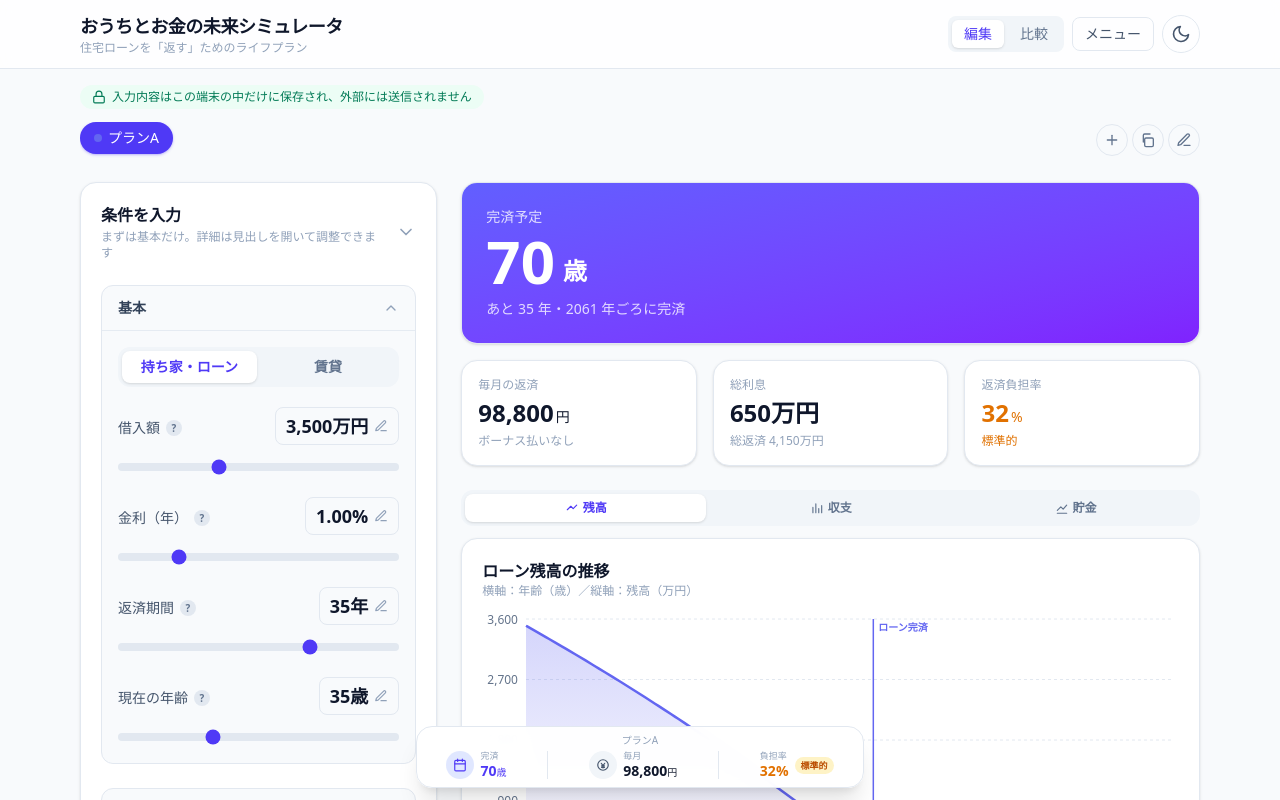
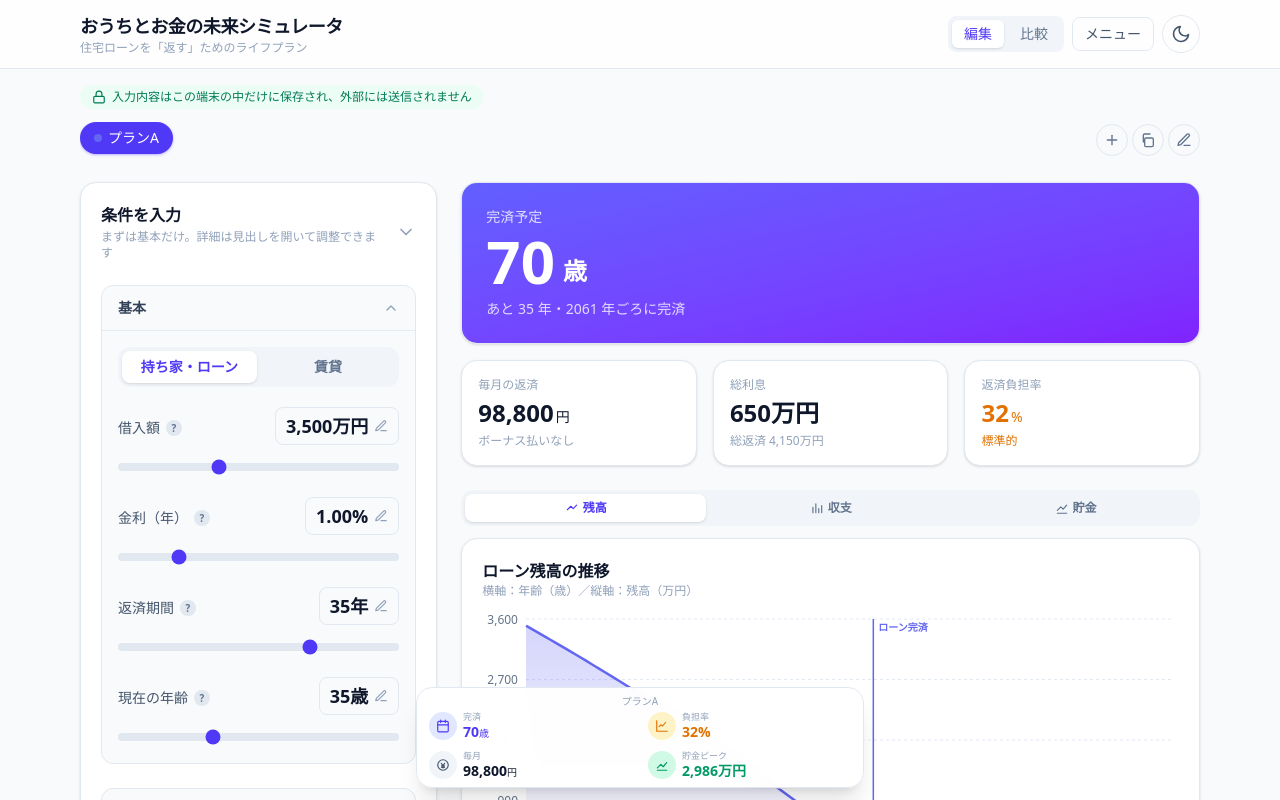
Before and after one commit to taogya/home-loan-simulator, a React (Vite) app: page / in a window 1280 px wide. Shown: the top 800 px of the page. Built offline with nearby package versions, Linux system fonts and the light colour scheme.

Commit message:
フローティングカードを2×2化・貯金ピーク表示を追加

```diff
--- a/src/App.tsx
+++ b/src/App.tsx
@@ -9,7 +9,7 @@ import { ComparePanel } from './components/ComparePanel'
 import { PlanMenu } from './components/PlanMenu'
 import { simulatePlan } from './lib/plan'
 import { loadPlans, savePlans } from './lib/storage'
-import { formatYen } from './lib/format'
+import { formatYen, formatManLabel } from './lib/format'
 import { DEFAULT_FORM } from './types'
 import type { ExpenseItem, FormState, LifeEvent, Plan, PlansState } from './types'
 import { useTheme } from './hooks/useTheme'
@@ -315,19 +315,6 @@ function App() {
         ? 'text-amber-600 dark:text-amber-400'
         : 'text-rose-600 dark:text-rose-400'
 
-  const burdenLabel =
-    result.repaymentBurdenPct < 25
-      ? 'ゆとりあり'
-      : result.repaymentBurdenPct < 35
-        ? '標準的'
-        : '要注意'
-  const burdenBadge =
-    result.repaymentBurdenPct < 25
-      ? 'bg-emerald-100 text-emerald-700 dark:bg-emerald-950/50 dark:text-emerald-300'
-      : result.repaymentBurdenPct < 35
-        ? 'bg-amber-100 text-amber-700 dark:bg-amber-950/50 dark:text-amber-300'
-        : 'bg-rose-100 text-rose-700 dark:bg-rose-950/50 dark:text-rose-300'
-
   return (
     <div className="min-h-screen bg-slate-50 pb-24 text-slate-900 dark:bg-slate-950 dark:text-slate-100">
       <header className="sticky top-0 z-10 border-b border-slate-200 bg-white/80 backdrop-blur dark:border-slate-800 dark:bg-slate-950/80">
@@ -507,7 +494,7 @@ function App() {
               {activePlan.name}
             </p>
           )}
-          <div className="flex items-center justify-around gap-1.5">
+          <div className="grid grid-cols-2 gap-x-4 gap-y-2">
             <div className="flex items-center gap-1.5">
               <span className="flex h-7 w-7 shrink-0 items-center justify-center rounded-full bg-indigo-100 text-indigo-600 dark:bg-indigo-950/60 dark:text-indigo-400">
                 <svg
@@ -540,7 +527,31 @@ function App() {
                 )}
               </div>
             </div>
-            <div className="h-7 w-px bg-slate-200 dark:bg-slate-800" />
+            <div className="flex items-center gap-1.5">
+              <span className="flex h-7 w-7 shrink-0 items-center justify-center rounded-full bg-amber-100 text-amber-600 dark:bg-amber-950/60 dark:text-amber-400">
+                <svg
+                  viewBox="0 0 24 24"
+                  fill="none"
+                  stroke="currentColor"
+                  strokeWidth="2"
+                  strokeLinecap="round"
+                  strokeLinejoin="round"
+                  className="h-3.5 w-3.5"
+                  aria-hidden="true"
+                >
+                  <path d="M3 3v18h18" />
+                  <path d="M7 13l3-3 3 2 5-6" />
+                </svg>
+              </span>
+              <div className="leading-tight">
+                <p className="text-[9px] text-slate-400 dark:text-slate-500">
+                  負担率
+                </p>
+                <p className={`text-sm font-bold tabular-nums ${burdenColor}`}>
+                  {result.repaymentBurdenPct.toFixed(0)}%
+                </p>
+              </div>
+            </div>
             <div className="flex items-center gap-1.5">
               <span className="flex h-7 w-7 shrink-0 items-center justify-center rounded-full bg-slate-100 text-slate-600 dark:bg-slate-800 dark:text-slate-300">
                 <svg
@@ -567,21 +578,30 @@ function App() {
                 </p>
               </div>
             </div>
-            <div className="h-7 w-px bg-slate-200 dark:bg-slate-800" />
             <div className="flex items-center gap-1.5">
+              <span className="flex h-7 w-7 shrink-0 items-center justify-center rounded-full bg-emerald-100 text-emerald-600 dark:bg-emerald-950/60 dark:text-emerald-400">
+                <svg
+                  viewBox="0 0 24 24"
+                  fill="none"
+                  stroke="currentColor"
+                  strokeWidth="2"
+                  strokeLinecap="round"
+                  strokeLinejoin="round"
+                  className="h-3.5 w-3.5"
+                  aria-hidden="true"
+                >
+                  <path d="M4 17l6-6 4 4 6-7" />
+                  <path d="M4 21h16" />
+                </svg>
+              </span>
               <div className="leading-tight">
                 <p className="text-[9px] text-slate-400 dark:text-slate-500">
-                  負担率
+                  貯金ピーク
                 </p>
-                <p className={`text-sm font-bold tabular-nums ${burdenColor}`}>
-                  {result.repaymentBurdenPct.toFixed(0)}%
+                <p className="text-sm font-bold tabular-nums text-emerald-600 dark:text-emerald-400">
+                  {formatManLabel(Math.round(result.maxSavings / 10000))}
                 </p>
               </div>
-              <span
-                className={`rounded-full px-1.5 py-0.5 text-[9px] font-bold ${burdenBadge}`}
-              >
-                {burdenLabel}
-              </span>
             </div>
           </div>
         </div>
--- a/src/lib/plan.ts
+++ b/src/lib/plan.ts
@@ -57,6 +57,8 @@ export interface PlanResult {
   payoffYears: number;
   /** 返済負担率（年間返済額 / 年収, %） */
   repaymentBurdenPct: number;
+  /** ライフプラン中の貯金残高の最大（円） */
+  maxSavings: number;
   /** 年ごとの推移（year=0 を含む） */
   schedule: PlanYear[];
 }
@@ -332,6 +334,7 @@ export function simulatePlan(form: FormState): PlanResult {
     payoffAge,
     payoffYears,
     repaymentBurdenPct,
+    maxSavings: Math.max(...schedule.map((s) => s.savings), 0),
     schedule,
   };
 }
```
